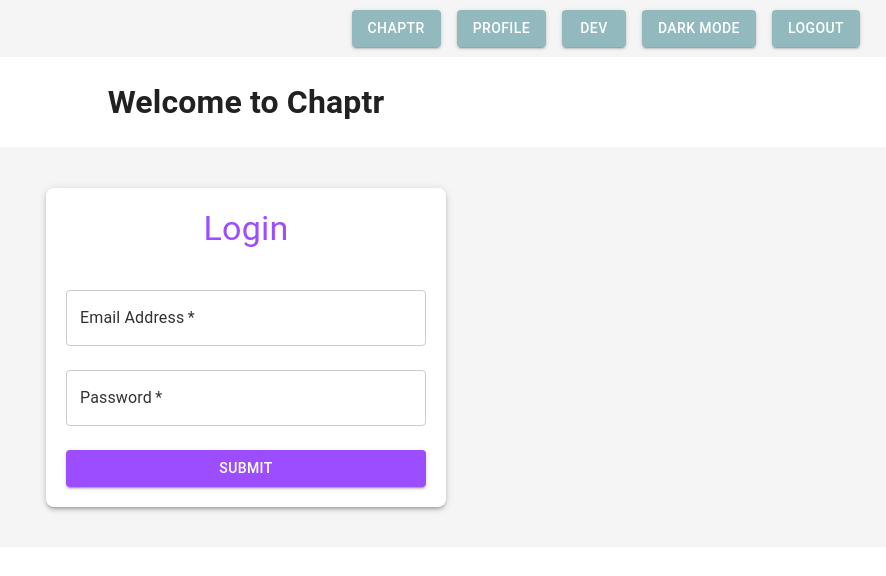
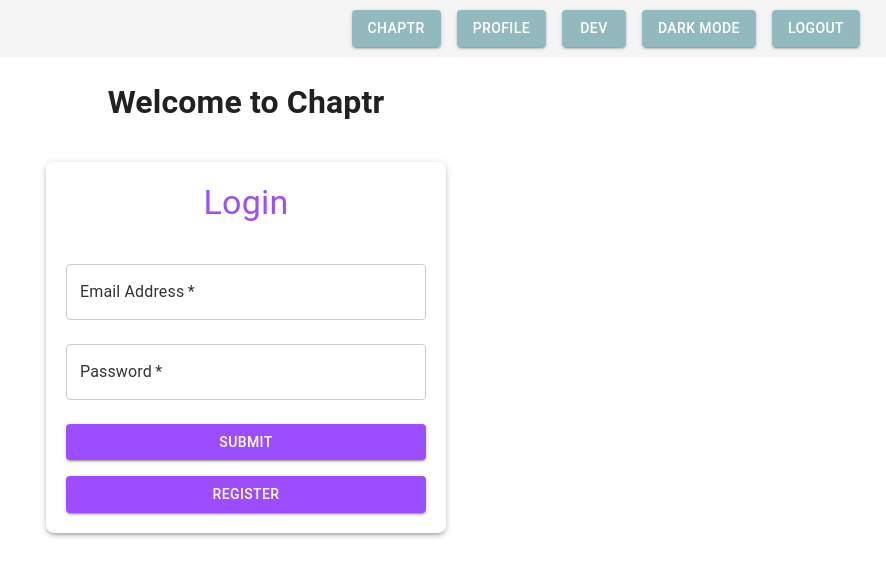
Before and after one commit to AllHubs-June-2024-Liftoff/Dakotah-Group-2, a React (Create React App) app in the folder Chaptr/frontend/chaptrfrontend/: page /Chaptr in a window 1280 px wide. Shown: the top 576 px of the page, without its empty margins (394-1280 px from the left). Built offline with nearby package versions, Linux system fonts and the light colour scheme.

Commit message:
got rid of grey bar in light mode (still has white bar in dark mode), and added register button to login card

```diff
--- a/Chaptr/frontend/chaptrfrontend/src/App.js
+++ b/Chaptr/frontend/chaptrfrontend/src/App.js
@@ -6,7 +6,7 @@ import Profile from "./components/Profile";
 import Dev from "./components/Dev";
 import SearchTBR from "./components/SearchTBR";
 // import Home from "./components/Home";
-// import Register from "./components/users/Register";
+import Register from "./components/users/Register";
 // import Login from "./components/users/Login";
 // import EditUser from "./components/users/EditUser";
 // import ViewUser from "./components/users/View";
@@ -40,6 +40,7 @@ function App() {
             />
             <Route path="/Dev" element={<Dev darkMode={darkMode} />} />
             <Route path="/SearchTBR" element={<SearchTBR darkMode={darkMode} />} />
+            <Route path="/Register" element={<Register darkMode={darkMode} />} />
 
           </Routes>
         </Router>
--- a/Chaptr/frontend/chaptrfrontend/src/components/users/Login.js
+++ b/Chaptr/frontend/chaptrfrontend/src/components/users/Login.js
@@ -1,5 +1,7 @@
 import React, { useState } from "react";
 import { TextField, Button, Paper, Typography } from "@mui/material";
+import { Link } from "react-router-dom";
+
 
 export default function Login({ darkMode }) {
   const [email, setEmail] = useState("");
@@ -14,7 +16,7 @@ export default function Login({ darkMode }) {
   return (
     <div
       style={{
-        backgroundColor: darkMode ? "#121212" : "#f5f5f5",
+        backgroundColor: darkMode ? "#121212" : "#ffffff",
         color: darkMode ? "#e0e0e0" : "#333",
         height: "50vh",
         display: "flex",
@@ -28,7 +30,7 @@ export default function Login({ darkMode }) {
           padding: "20px",
           borderRadius: "8px",
           width: "400px",
-          backgroundColor: darkMode ? "#1c1c1c" : "#ffffff",
+          backgroundColor: darkMode ? "#121212" : "#ffffff",
         }}
       >
         <Typography
@@ -113,6 +115,19 @@ export default function Login({ darkMode }) {
           >
             Submit
           </Button>
+          <Button
+            component={Link}
+            fullWidth
+            variant="contained"
+            color={darkMode ? "secondary" : "primary"}
+            sx={{
+              marginTop: "16px",
+              backgroundColor: darkMode ? "#ff1493" : "#9b4dff",
+            }}
+            to ="/Register"
+          >
+            Register
+          </Button>
         </form>
       </Paper>
     </div>
```
